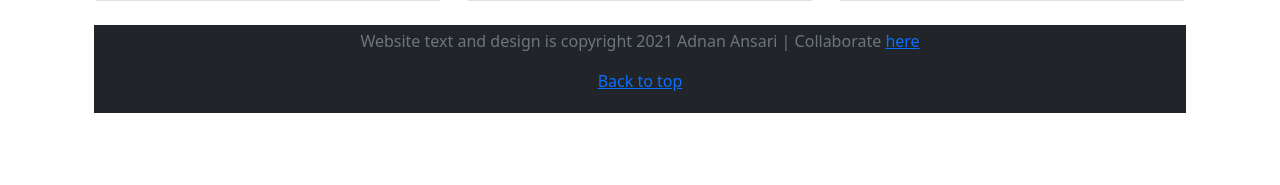
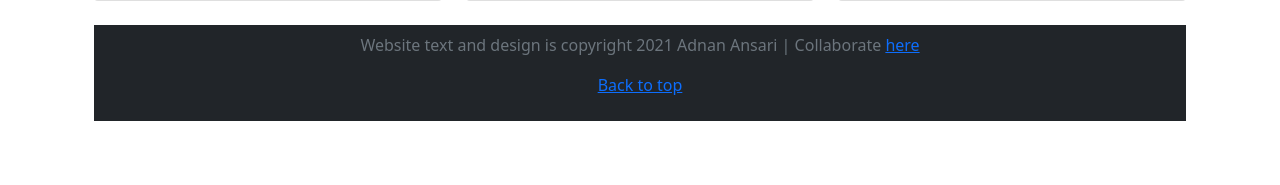
Before and after one commit to Adnan0o7/vidly, a Django app: page / in a window 1280 px wide. Shown: the part 1230-1415 px from the top of the page. Before the commit the page ends 1343 px from the top, so only its background shows below. Run offline with Django 3.2, Linux system fonts and the light colour scheme.

Commit message:
using more padding on footer

```diff
--- a/templates/home.html
+++ b/templates/home.html
@@ -90,7 +90,7 @@
     <div>
   </div>
 
-  <footer class="footer py-1 bg-dark text-muted text-center">
+  <footer class="footer py-2 bg-dark text-muted text-center">
     <p class="float-right">Website text and design is copyright 2021 Adnan Ansari | Collaborate <a href="https://github.com/Adnan0o7/vidly">here</a></p>
     <p><a href="#">Back to top</a></p>
   </footer>
--- a/vidly/views.py
+++ b/vidly/views.py
@@ -1,4 +1,4 @@
 from django.shortcuts import render
 
 def home(request):
-    return render(request, 'home.html')
+  return render(request, 'home.html')
```
